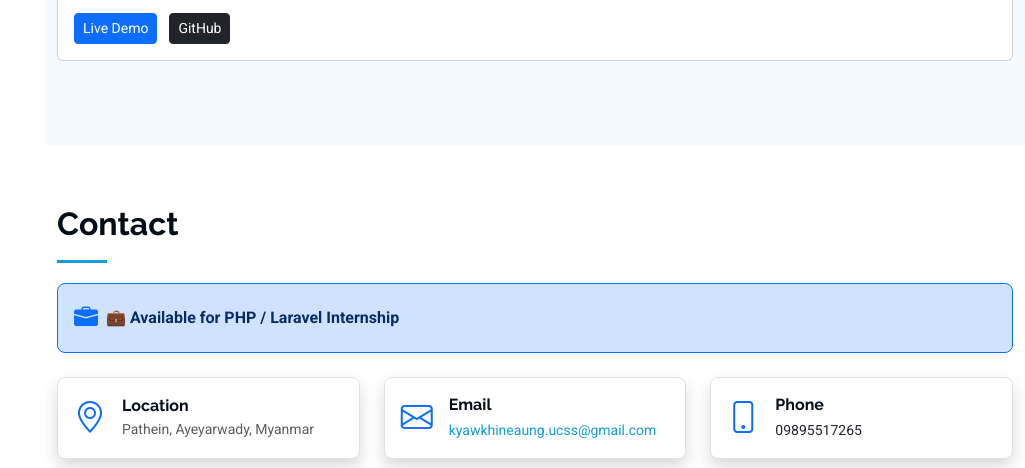
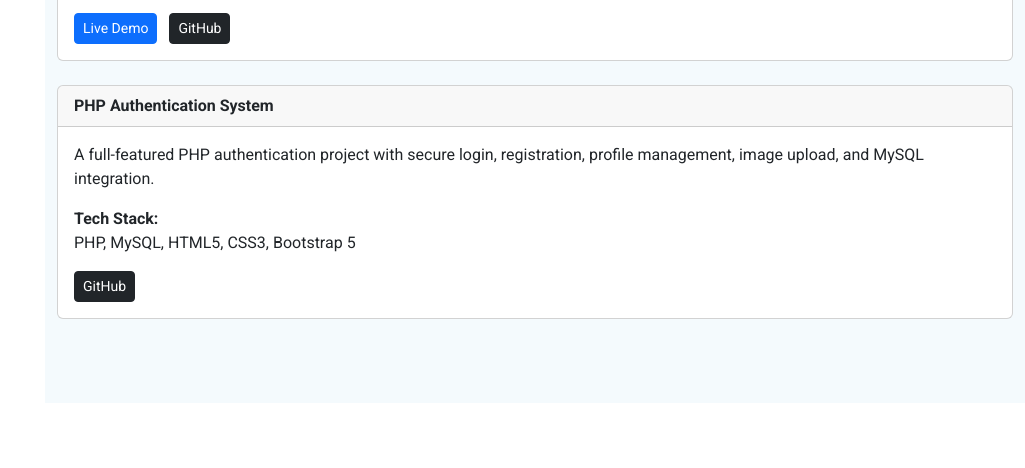
Before and after one commit to Kyaw-Khine-Aung-ucss/portfolio, a plain HTML site: page index.html in a window 1280 px wide. Shown: the part 3063-3531 px from the top of the page, without its empty margins (255-1280 px from the left). Drawn offline with Linux system fonts and the light colour scheme.

Commit message:
Add PHP Login Project

```diff
--- a/index.html
+++ b/index.html
@@ -360,6 +360,23 @@
               class="btn btn-dark btn-sm move-transition">GitHub</a>
           </div>
         </div>
+        <div class="card mt-4 mb-4" data-aos="fade-up" data-aos-delay="200">
+          <div class="card-header">
+            <strong>PHP Authentication System</strong>
+          </div>
+          <div class="card-body">
+            <p>
+              A full-featured PHP authentication project with secure login, registration,
+               profile management, image upload, and MySQL integration.
+            </p>
+            <div class="mb-3">
+              <strong>Tech Stack:</strong>
+              <p>PHP, MySQL, HTML5, CSS3, Bootstrap 5</p>
+            </div>
+            <a href="https://github.com/Kyaw-Khine-Aung-ucss/php-authentication-system" target="_blank"
+              class="btn btn-dark btn-sm move-transition">GitHub</a>
+          </div>
+        </div>
       </div>
     </section>
     <!-- /Portfolio Section -->
```
